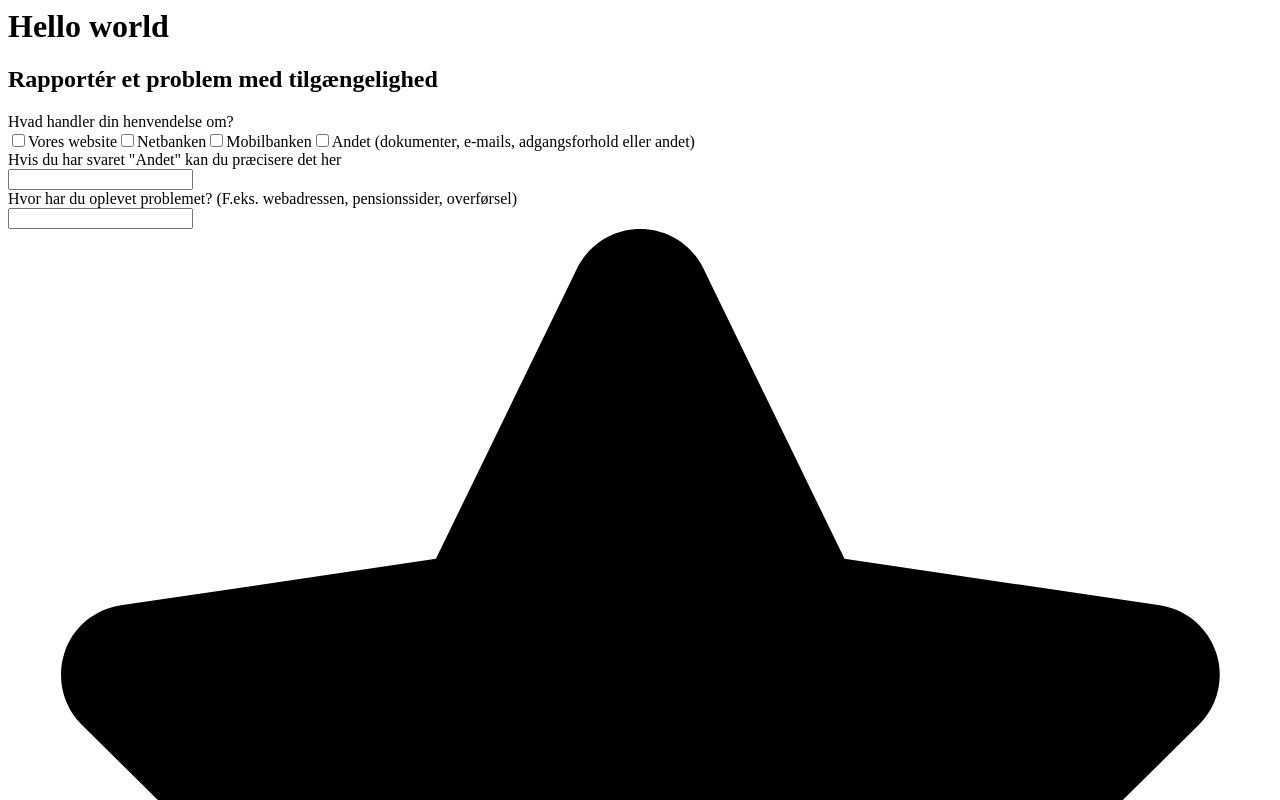
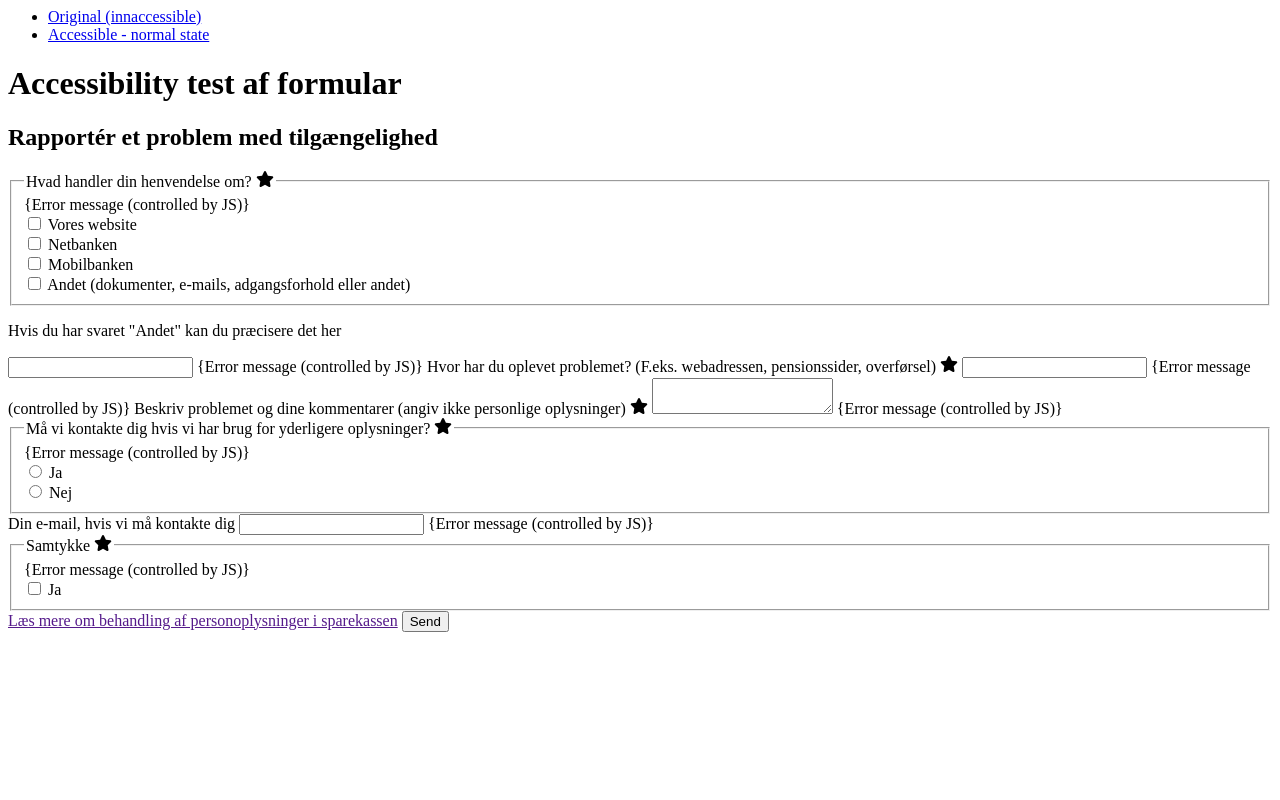
Before and after one commit to Koseioki/Formular-accessibility, a plain HTML site: page index.html in a window 1280 px wide. Shown: the top 800 px of the page. Drawn offline with Linux system fonts and the light colour scheme.

Commit message:
normal-state draft

```diff
--- a/index.html
+++ b/index.html
@@ -1,115 +1,152 @@
 <html>
 
 <head>
+    <link rel="stylesheet" href="./styles.css">
+
 </head>
 
 <body>
-    <h1>Hello world</h1>
+    <ul>
+        <li>
+            <a href="./original-innaccessible.html">Original (innaccessible)</a>
+        </li>
+        <li>
+            <a href="./index.html">Accessible - normal state</a>
+        </li>
+    </ul>
+
+
+    <h1>Accessibility test af formular</h1>
+
     <form>
-        <div class="sc-jWJSSj biVJqw">
-            <div class="sc-iCjFWQ kyPeAK"><label>
-                    <h2 class="sc-epnzzT cQIsoy">Rapportér et problem med tilgængelighed</h2>
-                    <p class="sc-dhCplO cBXATd"> </p>
-                </label></div>
-            <div class="sc-iCjFWQ kyPeAK"><label>
-                    <div><label class="sc-gQkENW sc-bnGbuY eJnbwc hPTOuk">Hvad handler din henvendelse om?</label>
-                        <div><label for="683496b7-a9d4-4c31-ab21-3212d85387e2-website" class="sc-cSzYSJ eubXXU"><input
-                                    id="683496b7-a9d4-4c31-ab21-3212d85387e2-website" class="sc-edmcci exnDIr"
-                                    type="checkbox" value="website" name="Hvad handler din henvendelse om?"><span
-                                    type="checkbox" class="sc-fIfZzT bjnAW"></span>Vores website</label><label
-                                for="683496b7-a9d4-4c31-ab21-3212d85387e2-drbweb" class="sc-cSzYSJ eubXXU"><input
-                                    id="683496b7-a9d4-4c31-ab21-3212d85387e2-drbweb" class="sc-edmcci exnDIr"
-                                    type="checkbox" value="drbweb" name="Hvad handler din henvendelse om?"><span
-                                    type="checkbox" class="sc-fIfZzT bjnAW"></span>Netbanken</label><label
-                                for="683496b7-a9d4-4c31-ab21-3212d85387e2-drbmob" class="sc-cSzYSJ eubXXU"><input
-                                    id="683496b7-a9d4-4c31-ab21-3212d85387e2-drbmob" class="sc-edmcci exnDIr"
-                                    type="checkbox" value="drbmob" name="Hvad handler din henvendelse om?"><span
-                                    type="checkbox" class="sc-fIfZzT bjnAW"></span>Mobilbanken</label><label
-                                for="683496b7-a9d4-4c31-ab21-3212d85387e2-other" class="sc-cSzYSJ eubXXU"><input
-                                    id="683496b7-a9d4-4c31-ab21-3212d85387e2-other" class="sc-edmcci exnDIr"
-                                    type="checkbox" value="other" name="Hvad handler din henvendelse om?"><span
-                                    type="checkbox" class="sc-fIfZzT bjnAW"></span>Andet (dokumenter, e-mails,
-                                adgangsforhold eller andet)</label></div>
-                    </div>
-                </label></div>
-            <div class="sc-iCjFWQ kyPeAK"><label>
-                    <div><label class="sc-gQkENW eJnbwc">Hvis du har svaret "Andet" kan du præcisere det her</label>
-                        <div class="sc-hsfCcR keUpCq"><input id="bbc09ea5-e653-48ef-d5f6-4d09a54294da" placeholder=""
-                                class="sc-gcfzXs jEFUbk" type="text" value=""></div><span
-                            class="sc-cqgMZH jDghUm"></span>
-                    </div>
-                </label></div>
-            <div class="sc-iCjFWQ kyPeAK"><label>
-                    <div><label class="sc-gQkENW eJnbwc">Hvor har du oplevet problemet? (F.eks. webadressen,
-                            pensionssider, overførsel)</label>
-                        <div class="sc-hsfCcR keUpCq"><input id="a40ae7d9-849a-48cd-a99b-6c1926537715" required=""
-                                placeholder="" class="sc-gcfzXs jEFUbk" type="text" value=""><svg aria-hidden="true"
-                                focusable="false" data-prefix="fas" data-icon="star"
-                                class="svg-inline--fa fa-star fa-xs sc-CNKsk jfwirW" role="img"
-                                xmlns="http://www.w3.org/2000/svg" viewBox="0 0 576 512">
+        <h2>
+            Rapportér et problem med tilgængelighed
+        </h2>
+
+        <div class="checkbox-container">
+            <fieldset aria-describedby="checkboxError">
+                <legend>Hvad handler din henvendelse om?
+                    <svg aria-hidden="true" class="star" xmlns="http://www.w3.org/2000/svg" viewBox="0 0 576 512">
                         <path fill="currentColor"
                             d="M316.9 18C311.6 7 300.4 0 288.1 0s-23.4 7-28.8 18L195 150.3 51.4 171.5c-12 1.8-22 10.2-25.7 21.7s-.7 24.2 7.9 32.7L137.8 329 113.2 474.7c-2 12 3 24.2 12.9 31.3s23 8 33.8 2.3l128.3-68.5 128.3 68.5c10.8 5.7 23.9 4.9 33.8-2.3s14.9-19.3 12.9-31.3L438.5 329 542.7 225.9c8.6-8.5 11.7-21.2 7.9-32.7s-13.7-19.9-25.7-21.7L381.2 150.3 316.9 18z">
                         </path>
-                            </svg></div><span class="sc-cqgMZH jDghUm"></span>
+                    </svg>
+                </legend>
+
+                <span id="checkboxError">{Error message (controlled by JS)}</span>
+
+                <div class="checkboxes">
+                    <input id="website" name="henvendels" type="checkbox" value="website" aria-required="true" required>
+                    <label for="website">Vores website</label>
                 </div>
-                </label></div>
-            <div class="sc-iCjFWQ kyPeAK"><label>
-                    <div>
-                        <div class="sc-iRLAEC hIMRrb"><label class="sc-gQkENW eJnbwc">Beskriv problemet og dine
-                                kommentarer (angiv ikke personlige oplysninger)</label><svg aria-hidden="true"
-                                focusable="false" data-prefix="fas" data-icon="star"
-                                class="svg-inline--fa fa-star fa-xs sc-CNKsk jfwirW" role="img"
-                                xmlns="http://www.w3.org/2000/svg" viewBox="0 0 576 512">
+
+                <div class="checkboxes">
+                    <input id="netbanken" name="henvendels" type="checkbox" value="netbanken" aria-required="true" required>
+                    <label for="netbanken">Netbanken</label>
+                </div>
+
+                <div class="checkboxes">
+                    <input id="mobilbanken" name="henvendels" type="checkbox" value="mobilbanken" aria-required="true" required>
+                    <label for="mobilbanken">Mobilbanken</label>
+                </div>
+
+                <div class="checkboxes">
+                    <input id="andet" name="henvendels" type="checkbox" value="andet" aria-required="true" required>
+                    <label for="andet">Andet (dokumenter, e-mails, adgangsforhold eller andet)</label>
+                </div>
+
+            </fieldset>
+        </div>
+
+
+        <label for="hvisAndet"><p class="quiestion-text">Hvis du har svaret "Andet" kan du præcisere det her</p></label>
+        <input id="hvisAndet" type="text" name="hvisAndet" aria-describedby="hvisAndetError" />
+        <span id="hvisAndetError">{Error message (controlled by JS)}</span>
+
+        <label for="hvor">Hvor har du oplevet problemet? (F.eks. webadressen, pensionssider, overførsel)
+            <svg aria-hidden="true" class="star" xmlns="http://www.w3.org/2000/svg" viewBox="0 0 576 512">
                 <path fill="currentColor"
                     d="M316.9 18C311.6 7 300.4 0 288.1 0s-23.4 7-28.8 18L195 150.3 51.4 171.5c-12 1.8-22 10.2-25.7 21.7s-.7 24.2 7.9 32.7L137.8 329 113.2 474.7c-2 12 3 24.2 12.9 31.3s23 8 33.8 2.3l128.3-68.5 128.3 68.5c10.8 5.7 23.9 4.9 33.8-2.3s14.9-19.3 12.9-31.3L438.5 329 542.7 225.9c8.6-8.5 11.7-21.2 7.9-32.7s-13.7-19.9-25.7-21.7L381.2 150.3 316.9 18z">
                 </path>
-                            </svg></div>
-                        <div class="sc-hsfCcR keUpCq"><textarea rows="8" id="a38007a0-6a0e-4979-87d8-9495bcfa0868"
-                                required="" placeholder="" class="sc-gcfzXs sc-kwFycn jEFUbk cClVdh"></textarea></div>
+            </svg>
+        </label>
+        <input id="hvor" type="text" name="hvor" aria-describedby="hvorError" aria-required="true" required />
+        <span id="hvorError">{Error message (controlled by JS)}</span>
+
+        <label for="beskrivProblemet">Beskriv problemet og dine kommentarer (angiv ikke personlige oplysninger)
+
+            <svg aria-hidden="true" class="star" xmlns="http://www.w3.org/2000/svg" viewBox="0 0 576 512">
+                <path fill="currentColor"
+                    d="M316.9 18C311.6 7 300.4 0 288.1 0s-23.4 7-28.8 18L195 150.3 51.4 171.5c-12 1.8-22 10.2-25.7 21.7s-.7 24.2 7.9 32.7L137.8 329 113.2 474.7c-2 12 3 24.2 12.9 31.3s23 8 33.8 2.3l128.3-68.5 128.3 68.5c10.8 5.7 23.9 4.9 33.8-2.3s14.9-19.3 12.9-31.3L438.5 329 542.7 225.9c8.6-8.5 11.7-21.2 7.9-32.7s-13.7-19.9-25.7-21.7L381.2 150.3 316.9 18z">
+                </path>
+            </svg>
+        </label>
+        <textarea id="beskrivProblemet" name="beskrivProblemet" aria-describedby="beskrivProblemet"
+            aria-required="true" required></textarea>
+        <span id="beskrivProblemetError">{Error message (controlled by JS)}</span>
+
+        <div class="checkbox-container">
+            <fieldset aria-describedby="radioError">
+                <legend>Må vi kontakte dig hvis vi har brug for yderligere oplysninger?
+                    <svg aria-hidden="true" class="star" xmlns="http://www.w3.org/2000/svg" viewBox="0 0 576 512">
+                        <path fill="currentColor"
+                            d="M316.9 18C311.6 7 300.4 0 288.1 0s-23.4 7-28.8 18L195 150.3 51.4 171.5c-12 1.8-22 10.2-25.7 21.7s-.7 24.2 7.9 32.7L137.8 329 113.2 474.7c-2 12 3 24.2 12.9 31.3s23 8 33.8 2.3l128.3-68.5 128.3 68.5c10.8 5.7 23.9 4.9 33.8-2.3s14.9-19.3 12.9-31.3L438.5 329 542.7 225.9c8.6-8.5 11.7-21.2 7.9-32.7s-13.7-19.9-25.7-21.7L381.2 150.3 316.9 18z">
+                        </path>
+                    </svg>
+                </legend>
+
+                <span id="radioError">{Error message (controlled by JS)}</span>
+
+                <div class="checkboxes">
+                    <input id="ja" name="kontakt" type="radio" value="ja" aria-required="true" required>
+                    <label for="ja">Ja</label>
                 </div>
-                </label></div>
-            <div class="sc-iCjFWQ kyPeAK"><label>
-                    <div><label class="sc-gQkENW sc-bnGbuY eJnbwc hPTOuk">Må vi kontakte dig hvis vi har brug for
-                            yderligere oplysninger?</label>
-                        <div><label for="dbd16fdd-7e22-49b1-b342-946893b1cccf-ja" class="sc-cSzYSJ eubXXU"><input
-                                    id="dbd16fdd-7e22-49b1-b342-946893b1cccf-ja" class="sc-edmcci exnDIr"
-                                    type="checkbox" value="ja"
-                                    name="Må vi kontakte dig hvis vi har brug for yderligere oplysninger?"><span
-                                    type="radio" class="sc-fIfZzT fYRlcz"></span>Ja</label><label
-                                for="dbd16fdd-7e22-49b1-b342-946893b1cccf-nej" class="sc-cSzYSJ eubXXU"><input
-                                    id="dbd16fdd-7e22-49b1-b342-946893b1cccf-nej" class="sc-edmcci exnDIr"
-                                    type="checkbox" value="nej"
-                                    name="Må vi kontakte dig hvis vi har brug for yderligere oplysninger?"><span
-                                    type="radio" class="sc-fIfZzT fYRlcz"></span>Nej</label></div>
+
+                <div class="checkboxes">
+                    <input id="nej" name="kontakt" type="radio" value="nej" aria-required="true" required>
+                    <label for="nej">Nej</label>
                 </div>
-                </label></div>
-            <div class="sc-iCjFWQ kyPeAK"><label>
-                    <div><label class="sc-gQkENW eJnbwc">Din e-mail, hvis vi må kontakte dig</label>
-                        <div class="sc-hsfCcR keUpCq"><input id="6e6609e7-3130-4ea8-afd2-eeb9c8ce7307" placeholder=""
-                                class="sc-gcfzXs jEFUbk" type="text" value=""></div><span
-                            class="sc-cqgMZH jDghUm"></span>
+
+            </fieldset>
         </div>
-                </label></div>
-            <div class="sc-iCjFWQ kyPeAK"><label>
-                    <div><label class="sc-gQkENW sc-bnGbuY eJnbwc hPTOuk">Samtykke</label>
-                        <div><label for="1267548b-1e5d-46fd-b6d8-b2ff7eea9178-Samtykke" class="sc-cSzYSJ eubXXU"><input
-                                    id="1267548b-1e5d-46fd-b6d8-b2ff7eea9178-Samtykke" class="sc-edmcci exnDIr"
-                                    type="checkbox" value="Samtykke" name="Samtykke"><span type="checkbox"
-                                    class="sc-fIfZzT bjnAW"></span>Ja, jeg giver tilladelse til at Sparekassen
-                                Sjælland-Fyn må opbevare og behandle mine data.</label></div>
+
+
+        <label for="email">Din e-mail, hvis vi må kontakte dig
+
+
+        </label>
+        <input id="email" type="email" name="email" aria-describedby="emailError" />
+        <span id="emailError">{Error message (controlled by JS)}</span>
+
+
+        <div class="checkbox-container">
+            <fieldset aria-describedby="samtykkeError">
+                <legend>Samtykke
+                    <svg aria-hidden="true" class="star" xmlns="http://www.w3.org/2000/svg" viewBox="0 0 576 512">
+                        <path fill="currentColor"
+                            d="M316.9 18C311.6 7 300.4 0 288.1 0s-23.4 7-28.8 18L195 150.3 51.4 171.5c-12 1.8-22 10.2-25.7 21.7s-.7 24.2 7.9 32.7L137.8 329 113.2 474.7c-2 12 3 24.2 12.9 31.3s23 8 33.8 2.3l128.3-68.5 128.3 68.5c10.8 5.7 23.9 4.9 33.8-2.3s14.9-19.3 12.9-31.3L438.5 329 542.7 225.9c8.6-8.5 11.7-21.2 7.9-32.7s-13.7-19.9-25.7-21.7L381.2 150.3 316.9 18z">
+                        </path>
+                    </svg>
+                </legend>
+
+                <span id="samtykkeError">{Error message (controlled by JS)}</span>
+
+                <div class="checkboxes">
+                    <input id="samtykkeJa" name="samtykke" type="checkbox" value="ja" aria-required="true" required>
+                    <label for="samtykkeJa">Ja</label>
                 </div>
-                </label></div>
+
+            </fieldset>
         </div>
-        </section><span class="sc-hGNhLO cwOVTK"><svg aria-hidden="true" focusable="false" data-prefix="fas"
-                data-icon="circle-chevron-right" class="svg-inline--fa fa-circle-chevron-right fa-sm " role="img"
-                xmlns="http://www.w3.org/2000/svg" viewBox="0 0 512 512">
-                <path fill="currentColor"
-                    d="M0 256a256 256 0 1 0 512 0A256 256 0 1 0 0 256zM241 377c-9.4 9.4-24.6 9.4-33.9 0s-9.4-24.6 0-33.9l87-87-87-87c-9.4-9.4-9.4-24.6 0-33.9s24.6-9.4 33.9 0L345 239c9.4 9.4 9.4 24.6 0 33.9L241 377z">
-                </path>
-            </svg><a href="/om/fakta/privatliv" target="_blank" class="sc-ovuCP jpkrPf">Læs mere om behandling af
-                personoplysninger i sparekassen</a></span>
-        <nav class="sc-bqvdXA byipIq"><button type="submit" class="sc-eOzmre elUtDq">Send</button></nav>
+
+        <a href=""> Læs mere om behandling af
+            personoplysninger i sparekassen</a>
+
+
+        <button type="submit" class="sc-eOzmre elUtDq">Send</button>
     </form>
+
+
 </body>
 
 </html>
--- /dev/null
+++ b/styles.css
@@ -0,0 +1,21 @@
+root{
+    font-size: 1rem;
+    line-height: 1.5;
+
+}
+
+.question-text{
+    font-style: bold;
+    color: green;
+    border: pink 1px solid;
+}
+
+.checkbox-container span{
+    display: block;
+}
+.checkboxes{
+    display: block;
+}
+.star{
+    height: 1rem;
+}
```
Also changed, not shown: original-innaccessible.html (added, +123 -0 lines). Lines whose indentation alone changed are shown as unchanged.
